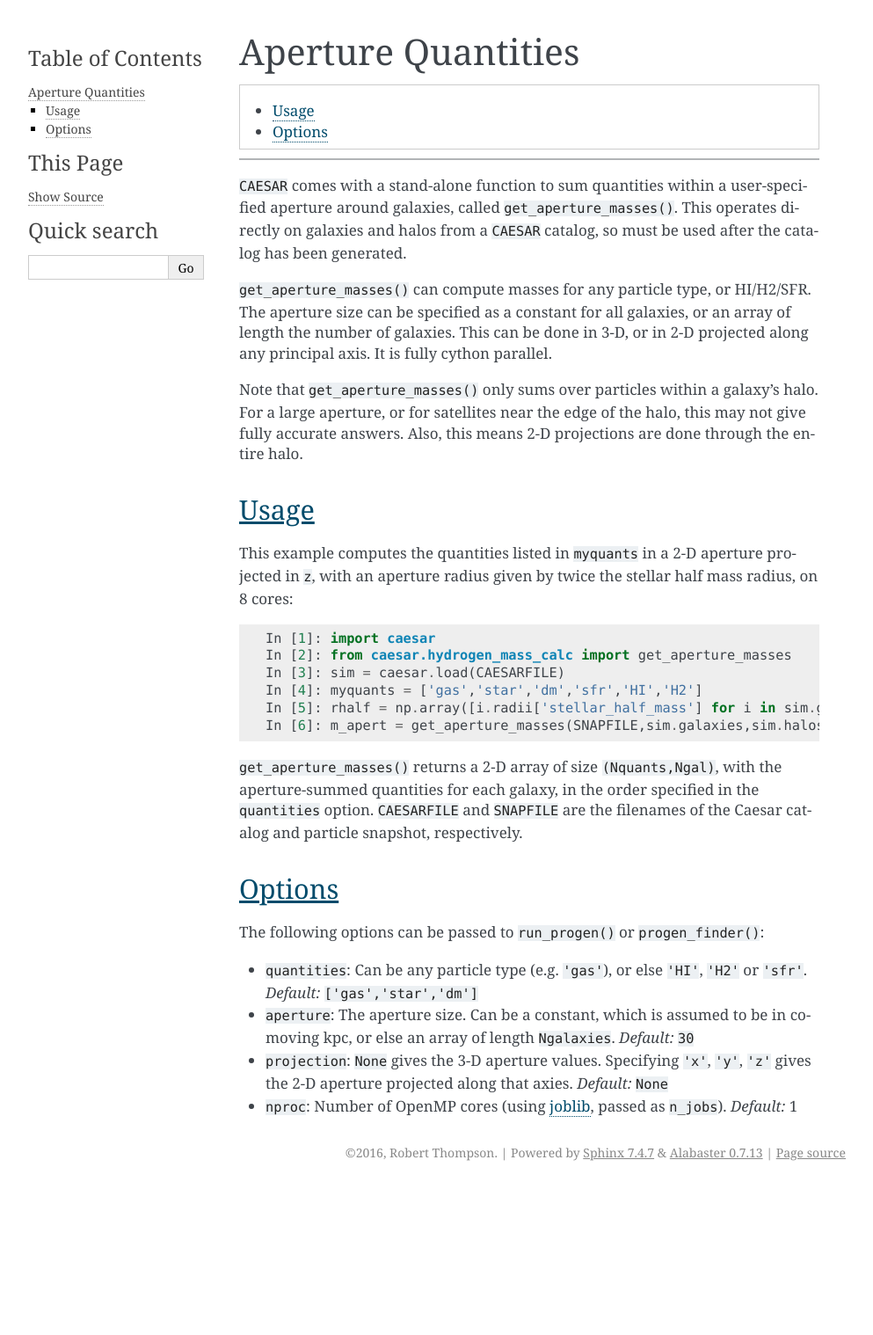
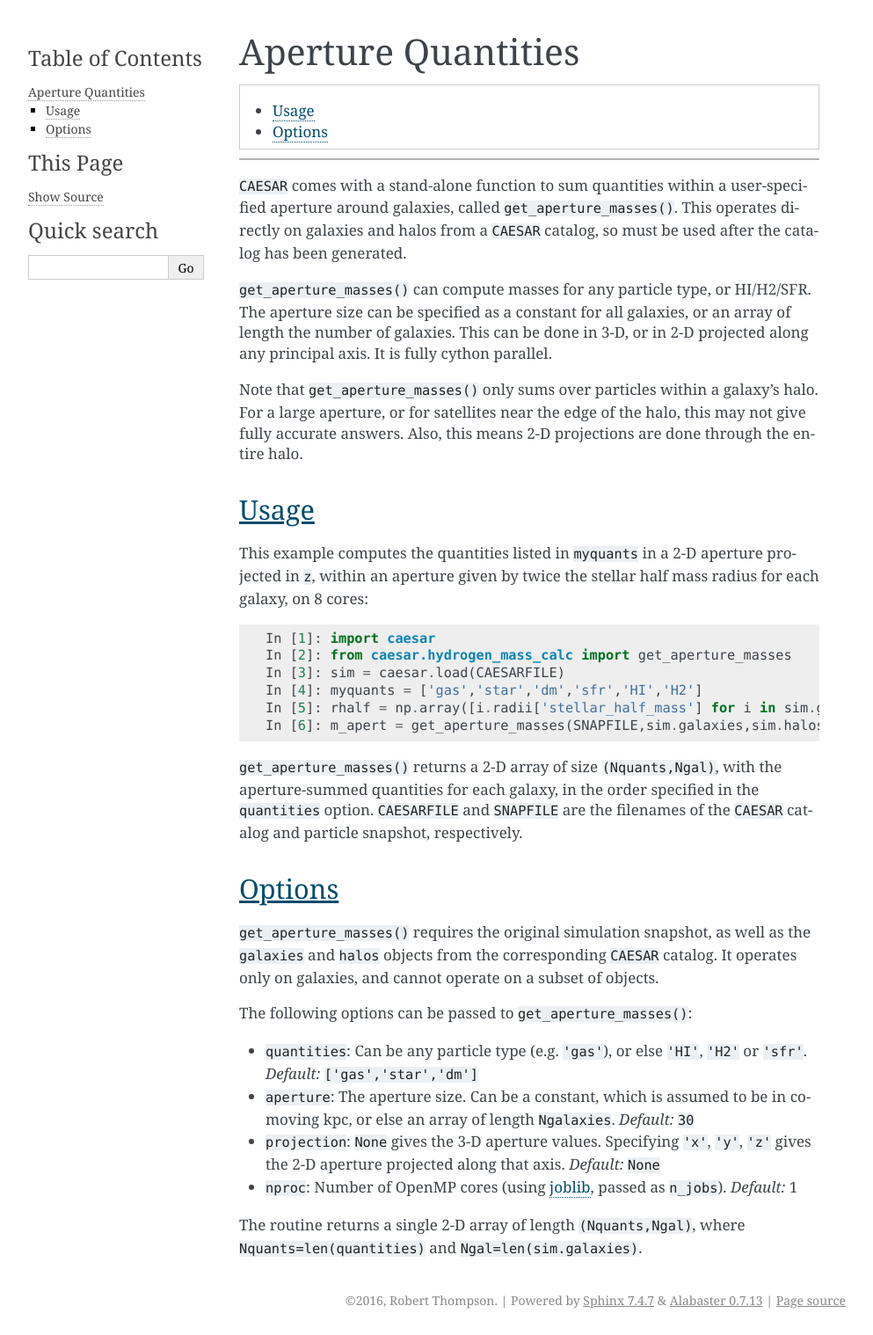
Before and after one commit to dnarayanan/caesar, a Sphinx documentation site: the page built from docs/source/aperture.rst, in a window 1280 px wide. Shown: the whole page at 88% size, without its empty margins (148-1141 px from the left). Built offline with Sphinx 7.4.7, drawn with Linux system fonts in a browser that asks for light colours; before the commit the page ends 1350 px from its top, so only the background shows below that.

Commit message:
Tidy up some (hopefully) last mistakes in hydrogen_mass_calc.pyx

```diff
--- a/docs/source/aperture.rst
+++ b/docs/source/aperture.rst
@@ -17,7 +17,7 @@ Note that ``get_aperture_masses()`` only sums over particles within a galaxy's h
 Usage
 =====
 
-This example computes the quantities listed in ``myquants`` in a 2-D aperture projected in ``z``, with an aperture radius given by twice the stellar half mass radius, on 8 cores:
+This example computes the quantities listed in ``myquants`` in a 2-D aperture projected in ``z``, within an aperture given by twice the stellar half mass radius for each galaxy, on 8 cores:
 
 .. code-block:: python
 
@@ -28,14 +28,18 @@ This example computes the quantities listed in ``myquants`` in a 2-D aperture pr
    In [5]: rhalf = np.array([i.radii['stellar_half_mass'] for i in sim.galaxies])
    In [6]: m_apert = get_aperture_masses(SNAPFILE,sim.galaxies,sim.halos,quantities=myquants,aperture=2*rhalf,projection='z',nproc=8)
 
-``get_aperture_masses()`` returns a 2-D array of size ``(Nquants,Ngal)``, with the aperture-summed quantities for each galaxy, in the order specified in the ``quantities`` option.  ``CAESARFILE`` and ``SNAPFILE`` are the filenames of the Caesar catalog and particle snapshot, respectively.
+``get_aperture_masses()`` returns a 2-D array of size ``(Nquants,Ngal)``, with the aperture-summed quantities for each galaxy, in the order specified in the ``quantities`` option.  ``CAESARFILE`` and ``SNAPFILE`` are the filenames of the ``CAESAR`` catalog and particle snapshot, respectively.
 
 Options
 =======
 
-The following options can be passed to ``run_progen()`` or ``progen_finder()``:
+``get_aperture_masses()`` requires the original simulation snapshot, as well as the ``galaxies`` and ``halos`` objects from the corresponding ``CAESAR`` catalog.  It operates only on galaxies, and cannot operate on a subset of objects.
+
+The following options can be passed to ``get_aperture_masses()``:
 
 * ``quantities``: Can be any particle type (e.g. ``'gas'``), or else ``'HI'``, ``'H2'`` or ``'sfr'``.  *Default:* ``['gas','star','dm']``
 * ``aperture``:  The aperture size.  Can be a constant, which is assumed to be in comoving kpc, or else an array of length ``Ngalaxies``.  *Default:* ``30``
-* ``projection``: ``None`` gives the 3-D aperture values.  Specifying ``'x'``, ``'y'``, ``'z'`` gives the 2-D aperture projected along that axies. *Default:* ``None``
+* ``projection``: ``None`` gives the 3-D aperture values.  Specifying ``'x'``, ``'y'``, ``'z'`` gives the 2-D aperture projected along that axis. *Default:* ``None``
 * ``nproc``: Number of OpenMP cores (using `joblib <https://joblib.readthedocs.io/en/latest/generated/joblib.Parallel.html>`_, passed as ``n_jobs``). *Default:* 1
+
+The routine returns a single 2-D array of length ``(Nquants,Ngal)``, where ``Nquants=len(quantities)`` and ``Ngal=len(sim.galaxies)``.
```
Also changed, not shown: 1 other file.
